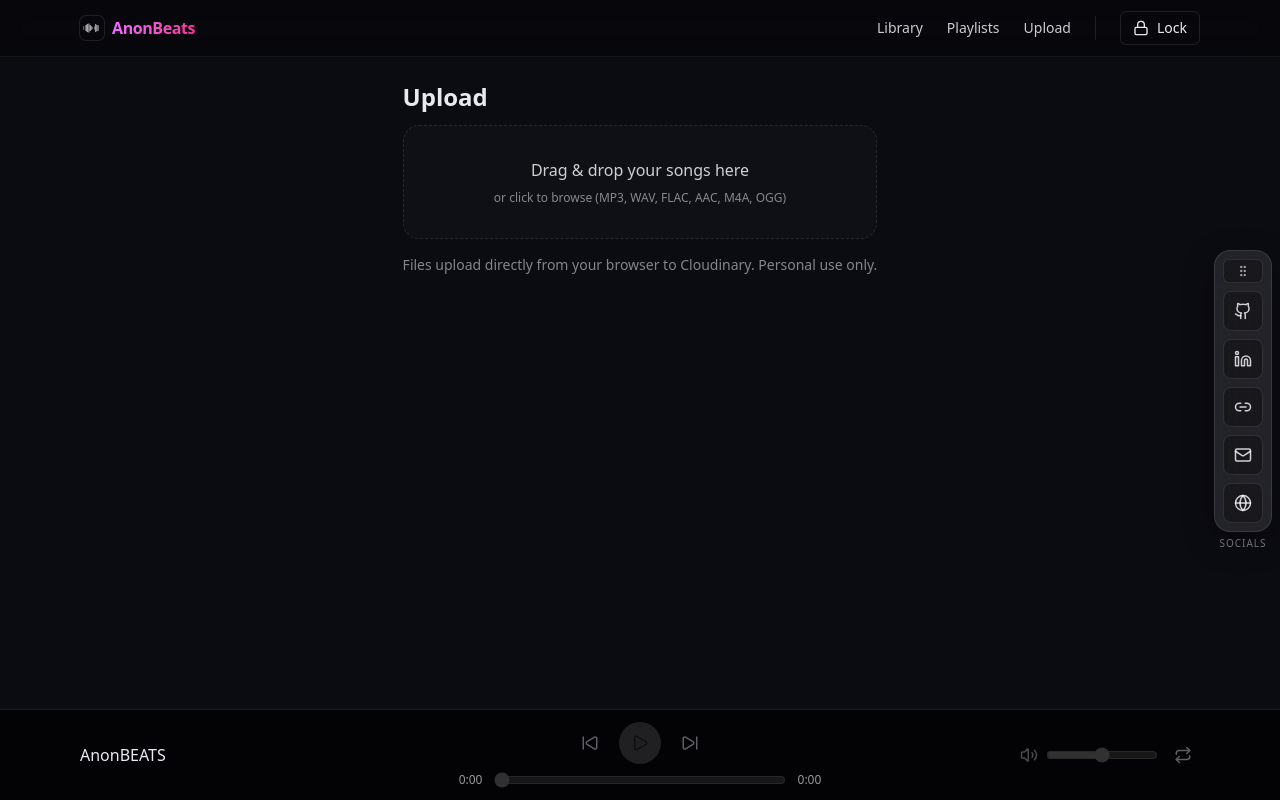
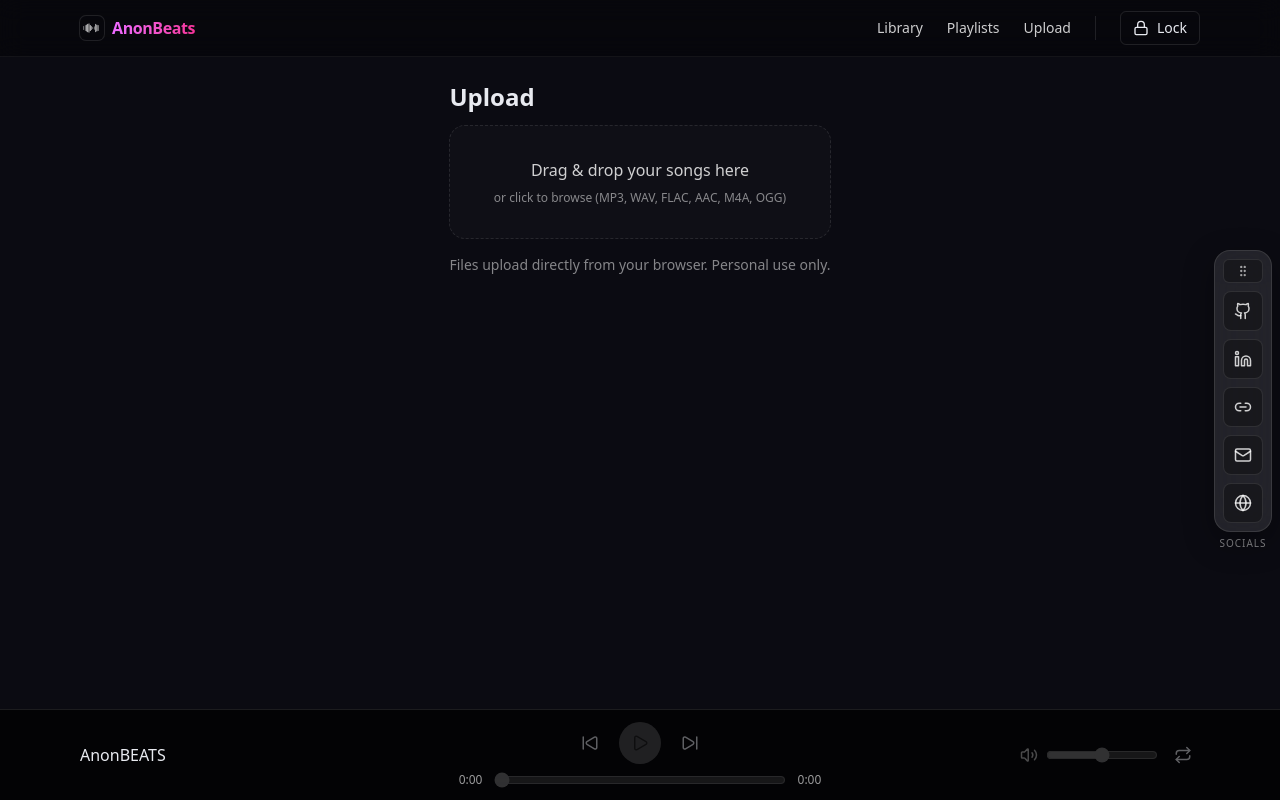
Before and after one commit to TuShArBhArDwA/AnonBeats, a Next.js app: page /upload in a window 1280 px wide. Built offline with nearby package versions, Linux system fonts and the light colour scheme.

Commit message:
Update page.tsx

```diff
--- a/src/app/upload/page.tsx
+++ b/src/app/upload/page.tsx
@@ -6,7 +6,7 @@ export default function UploadPage() {
       <h1 className="text-2xl font-semibold mb-3">Upload</h1>
       <UploadClient />
       <p className="mt-3 text-white/50 text-sm">
-        Files upload directly from your browser to Cloudinary. Personal use only.
+        Files upload directly from your browser. Personal use only.
       </p>
     </section>
   );
```
